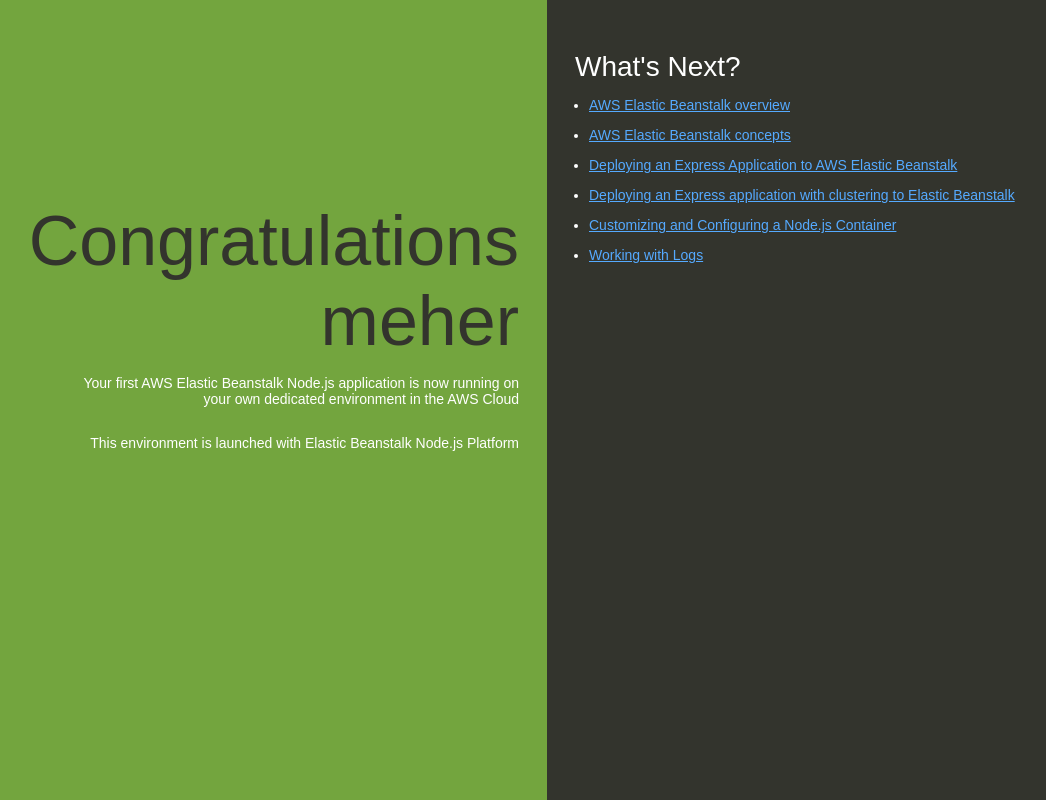
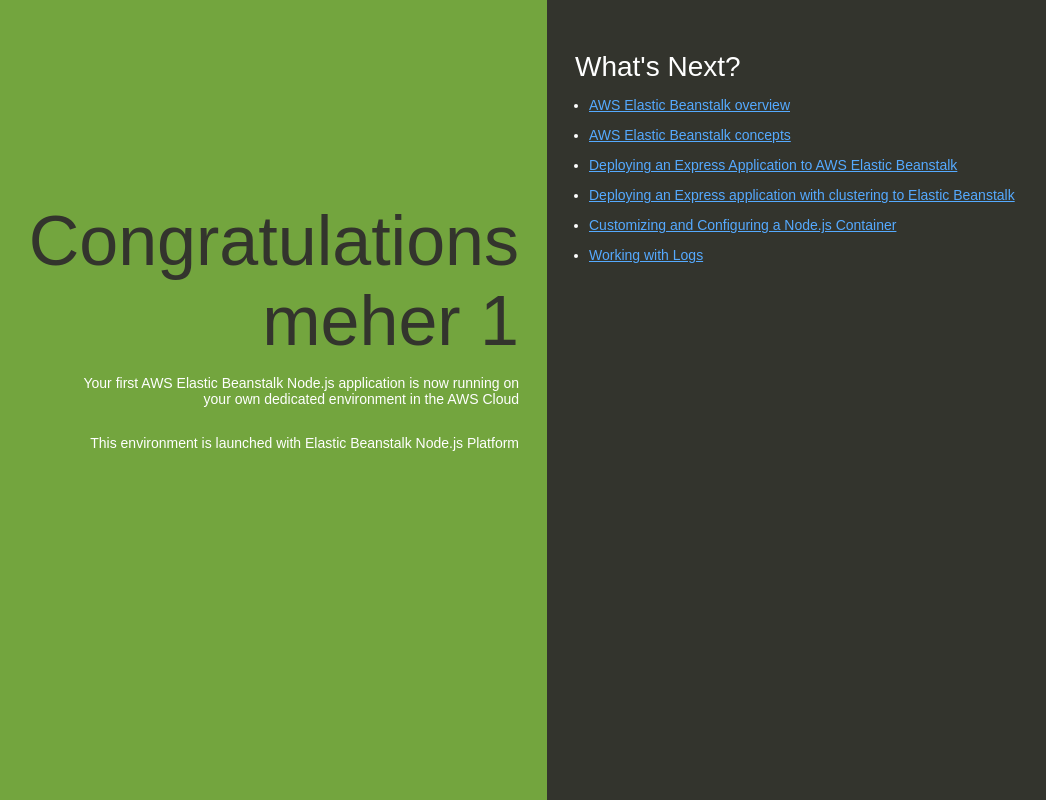
Before and after one commit to KinthadaMeherChaitanya/ebeanstalk, a website: page index.html in a window 1280 px wide. Shown: the whole page, without its empty margins (93-1139 px from the left). Drawn offline with Linux system fonts and the light colour scheme.

Commit message:
Update index.html

```diff
--- a/index.html
+++ b/index.html
@@ -74,7 +74,7 @@
   </head>
   <body>
     <div class="textColumn">
-      <h1>Congratulations meher</h1>
+      <h1>Congratulations meher 1 </h1>
       <p>Your first AWS Elastic Beanstalk Node.js application is now running on your own dedicated environment in the AWS Cloud</p>
       <p>This environment is launched with Elastic Beanstalk Node.js Platform</p>
     </div>
```
